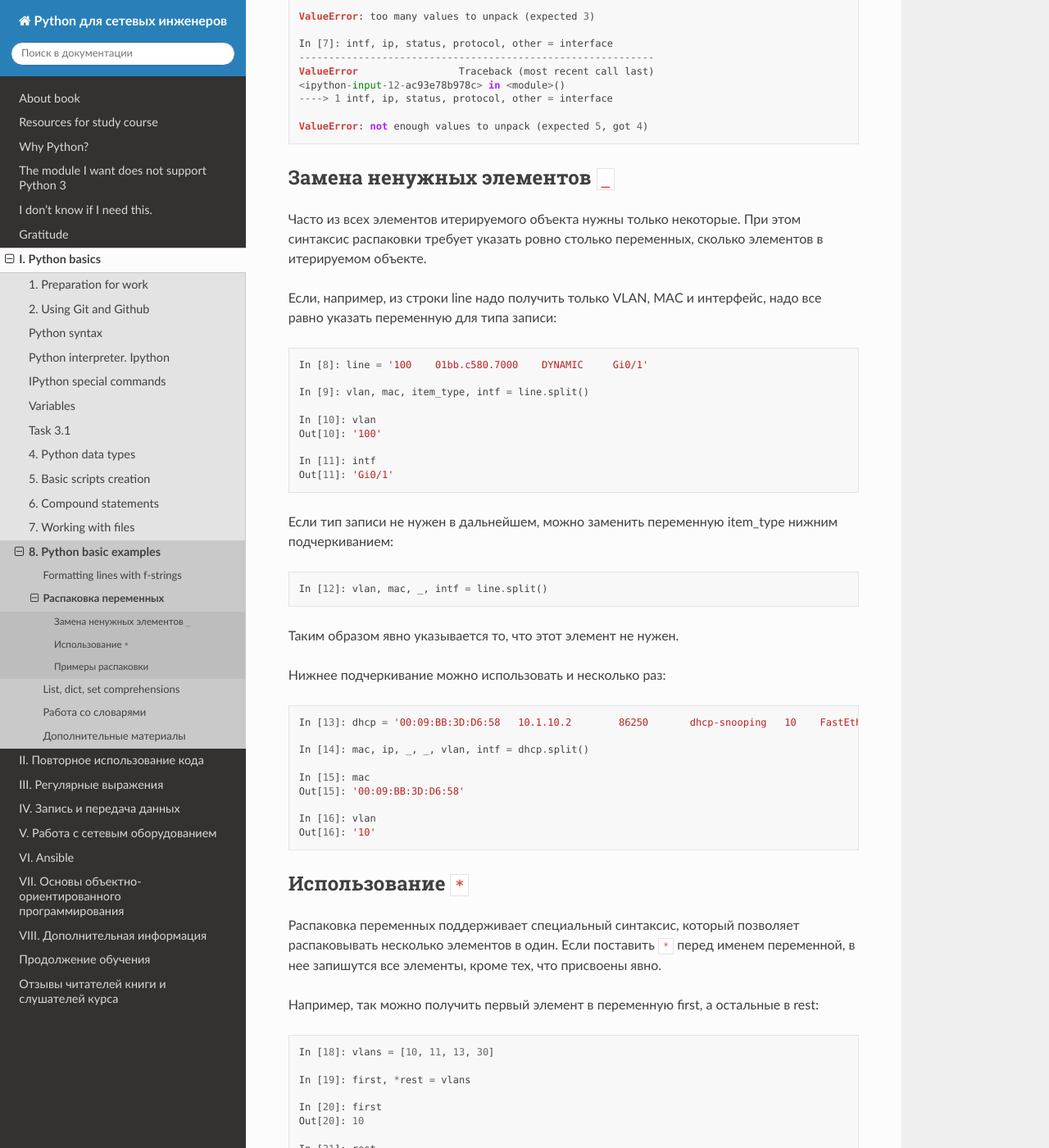
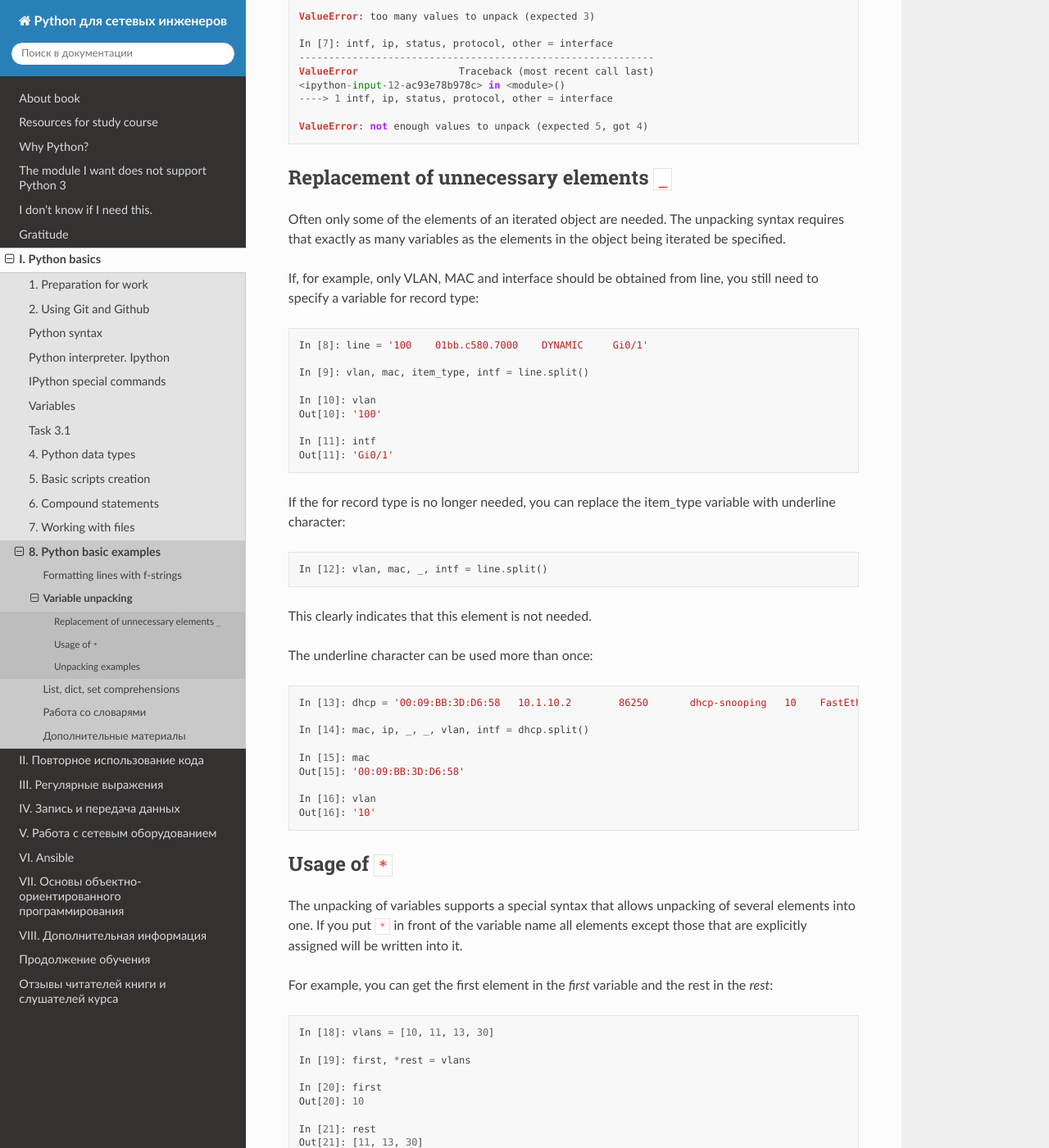
Before and after one commit to Aidar5/nattoeng, a Sphinx documentation site: the page built from docs/source/book/08_python_basic_examples/variable_unpacking.rst, in a window 1280 px wide and 1400 px high, scrolled down 1014 px. Shown: the whole window at 82% size. Built offline with Sphinx 7.4.7 and the Read the Docs theme 2.0.0, drawn with Linux system fonts in a browser that asks for light colours; pages that are not in the unit, such as notebooks, are missing from menus; some of the changed text lies outside the part shown.

Commit message:
Update variable_unpacking.rst

```diff
--- a/docs/source/book/08_python_basic_examples/variable_unpacking.rst
+++ b/docs/source/book/08_python_basic_examples/variable_unpacking.rst
@@ -1,15 +1,12 @@
-Распаковка переменных
+Variable unpacking
 ---------------------
 
-Распаковка переменных - это специальный синтаксис, который позволяет
-присваивать переменным элементы итерируемого объекта.
+РThe unpacking of variables is a special syntax that allows to assign elements of an iterated object to variables.
 
 .. note::
-    Достаточно часто этот функционал встречается под именем tuple
-    unpacking, но распаковка работает на любом итерируемом объекте, не
-    только с кортежами
+    ДThis functionality is often referred to as tuple unpacking but the unpacking works on any iterated object, not only with tuples
 
-Пример распаковки переменных:
+Example of variable unpacking:
 
 .. code:: python
 
@@ -23,17 +20,15 @@
     In [4]: ip
     Out[4]: '10.1.1.1'
 
-Такой вариант намного удобней использовать, чем использование индексов:
+This option is much more convenient than the use of indexes:
 
 .. code:: python
 
     In [5]: intf, ip, status, protocol = interface[0], interface[1], interface[2], interface[3]
 
-При распаковке переменных каждый элемент списка попадает в
-соответствующую переменную. Важно учитывать, что переменных слева
-должно быть ровно столько, сколько элементов в списке.
+When you unpack variables, each item in the list falls into the corresponding variable. It is important to keep in mind that the variables on the left should be exactly as many elements in the list.
 
-Если переменных больше или меньше, возникнет исключение:
+If amount of variables are less or more, there will be an exception:
 
 .. code:: python
 
@@ -53,16 +48,12 @@
 
     ValueError: not enough values to unpack (expected 5, got 4)
 
-Замена ненужных элементов ``_``
+Replacement of unnecessary elements ``_``
 ~~~~~~~~~~~~~~~~~~~~~~~~~~~~~~~
 
-Часто из всех элементов итерируемого объекта нужны только
-некоторые. При этом синтаксис распаковки требует
-указать ровно столько переменных, сколько элементов в итерируемом
-объекте.
+Often only some of the elements of an iterated object are needed. The unpacking syntax requires that exactly as many variables as the elements in the object being iterated be specified.
 
-Если, например, из строки line надо получить только VLAN, MAC и
-интерфейс, надо все равно указать переменную для типа записи:
+If, for example, only VLAN, MAC and interface should be obtained from line, you still need to specify a variable for record type:
 
 .. code:: python
 
@@ -76,16 +67,15 @@
     In [11]: intf
     Out[11]: 'Gi0/1'
 
-Если тип записи не нужен в дальнейшем, можно заменить переменную
-item_type нижним подчеркиванием:
+If the for record type is no longer needed, you can replace the item_type variable with underline character:
 
 .. code:: python
 
     In [12]: vlan, mac, _, intf = line.split()
 
-Таким образом явно указывается то, что этот элемент не нужен.
+This clearly indicates that this element is not needed.
 
-Нижнее подчеркивание можно использовать и несколько раз:
+The underline character can be used more than once:
 
 .. code:: python
 
@@ -99,16 +89,12 @@ item_type нижним подчеркиванием:
     In [16]: vlan
     Out[16]: '10'
 
-Использование ``*``
+Usage of ``*``
 ~~~~~~~~~~~~~~~~~~~
 
-Распаковка переменных поддерживает специальный синтаксис, который
-позволяет распаковывать несколько элементов в один. Если поставить ``*``
-перед именем переменной, в нее запишутся все элементы, кроме тех, что
-присвоены явно.
+The unpacking  of variables supports a special syntax that allows unpacking  of several elements into one. If you put ``*`` in front of the variable name all elements except those that are explicitly assigned will be written into it.
 
-Например, так можно получить первый элемент в переменную first, а
-остальные в rest:
+For example, you can get the first element in the *first* variable and the rest in the *rest*:
 
 .. code:: python
 
@@ -122,7 +108,7 @@ item_type нижним подчеркиванием:
     In [21]: rest
     Out[21]: [11, 13, 30]
 
-При этом переменная со звездочкой всегда будет содержать список:
+The variable with an asterisk will always contain a list:
 
 .. code:: python
 
@@ -136,7 +122,7 @@ item_type нижним подчеркиванием:
     In [24]: rest
     Out[24]: [11, 13, 30]
 
-Если элемент всего один, распаковка все равно отработает:
+If there is only one item, unpacking will still work:
 
 .. code:: python
 
@@ -148,8 +134,7 @@ item_type нижним подчеркиванием:
     In [27]: rest
     Out[27]: []
 
-Такая переменная со звездочкой в выражении распаковки может быть только
-одна.
+There could be only one variable with an asterisk in terms of unpacking.
 
 .. code:: python
 
@@ -161,7 +146,7 @@ item_type нижним подчеркиванием:
                                      ^
     SyntaxError: two starred expressions in assignment
 
-Такая переменная может находиться не только в конце выражения:
+This variable may not only be at the end of the expression:
 
 .. code:: python
 
@@ -175,8 +160,7 @@ item_type нижним подчеркиванием:
     In [33]: last
     Out[33]: 30
 
-Таким образом можно указать, что нужен первый, второй и последний
-элемент:
+Thus, the first, second and last element can be specified:
 
 .. code:: python
 
@@ -193,16 +177,15 @@ item_type нижним подчеркиванием:
     In [38]: r_intf
     Out[38]: '0/1'
 
-Примеры распаковки
+Unpacking examples
 ~~~~~~~~~~~~~~~~~~
 
-Распаковка итерируемых объектов
+Unpacking of iterable objects
 ^^^^^^^^^^^^^^^^^^^^^^^^^^^^^^^
 
-Эти примеры показывают, что распаковывать можно не только списки,
-кортежи и строки, но и любой другой итерируемый объект.
+These examples show that you can unpack not only lists, tuples and strings, but also any other iterable objects.
 
-Распаковка range:
+Unpacking the range:
 
 .. code:: python
 
@@ -214,7 +197,7 @@ item_type нижним подчеркиванием:
     In [41]: rest
     Out[41]: [2, 3, 4, 5]
 
-Распаковка zip:
+Unpacking zip:
 
 .. code:: python
 
@@ -239,10 +222,10 @@ item_type нижним подчеркиванием:
     In [49]: last
     Out[49]: (5, 500)
 
-Пример распаковки в цикле for
+Example of unpacking in the **for** loop
 ^^^^^^^^^^^^^^^^^^^^^^^^^^^^^
 
-Пример цикла, который проходится по ключам:
+An example of a loop that runs through the keys:
 
 .. code:: python
 
@@ -281,8 +264,7 @@ item_type нижним подчеркиванием:
      spanning-tree portfast
      spanning-tree bpduguard enable
 
-Вместо этого можно проходиться по парам ключ-значение и сразу же
-распаковывать их в разные переменные:
+Instead, you can run through key-value pairs and immediately unpack them into different variables:
 
 .. code:: python
 
@@ -295,7 +277,7 @@ item_type нижним подчеркиванием:
         ...:             print(' {}'.format(command))
         ...:
 
-Пример распаковки элементов списка в цикле:
+Example of unpacking list items in the loop:
 
 .. code:: python
 
@@ -322,7 +304,7 @@ item_type нижним подчеркиванием:
     200 a1bb.1c60.7000 Gi0/6
     300 aa0b.cc70.7000 Gi0/7
 
-Но еще лучше сделать так:
+But it’s better to do this:
 
 .. code:: python
 
```
